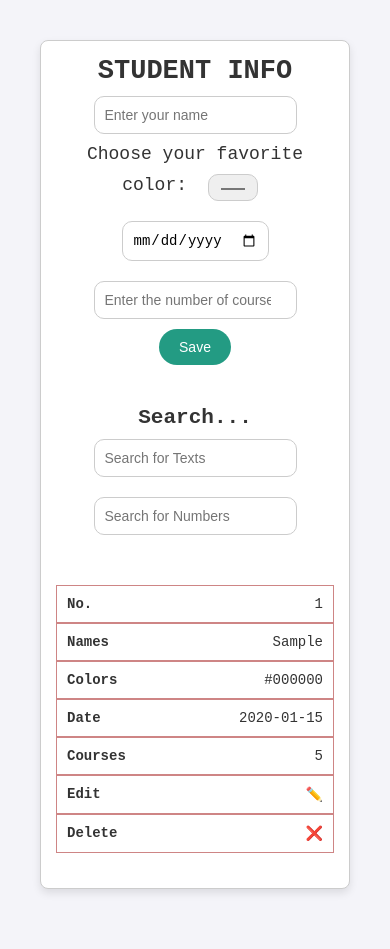
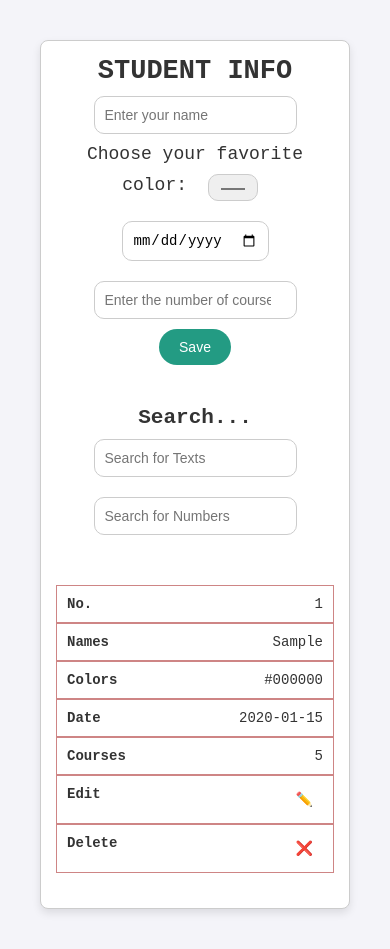
Before and after one commit to ES-Mohamed609/CURD-Using-Java, a plain HTML site: page index.html in a window 390 px wide. Both pictures are taken after typing "Sample", "2020-01-15", "5" into the empty fields and a click on the button "Save". Drawn offline with Linux system fonts and the light colour scheme.

Commit message:
Update styles.css

```diff
--- a/styles.css
+++ b/styles.css
@@ -78,7 +78,15 @@ table {
 
 .edit-btn, .delete-btn {
     cursor: pointer;
+    padding: 5px 10px;
+    border: none;
+    border-radius: 5px;
+    font-size: 14px;
+    color: white;
+    display: inline-block;
 }
+
+
 
 .highlight-cell {
     background-color: #98f298;
@@ -94,19 +102,19 @@ table {
     }
 
     .container {
-        padding: 20px;
+        padding:15px;
     }
 
     input {
-        font-size: 16px;
+        font-size: 14px;
     }
 
     button {
-        font-size: 16px;
+        font-size: 14px;
     }
 
     th, td {
-        font-size: 16px;
+        font-size: 14px;
     }
 }
 
@@ -162,4 +170,11 @@ table {
         text-align: left;
         font-weight: bold;
     }
+
+    td:last-child {
+        padding-left: 50%;
+
+        justify-content: space-evenly;
+        align-items: center;
+    }
 }
```
